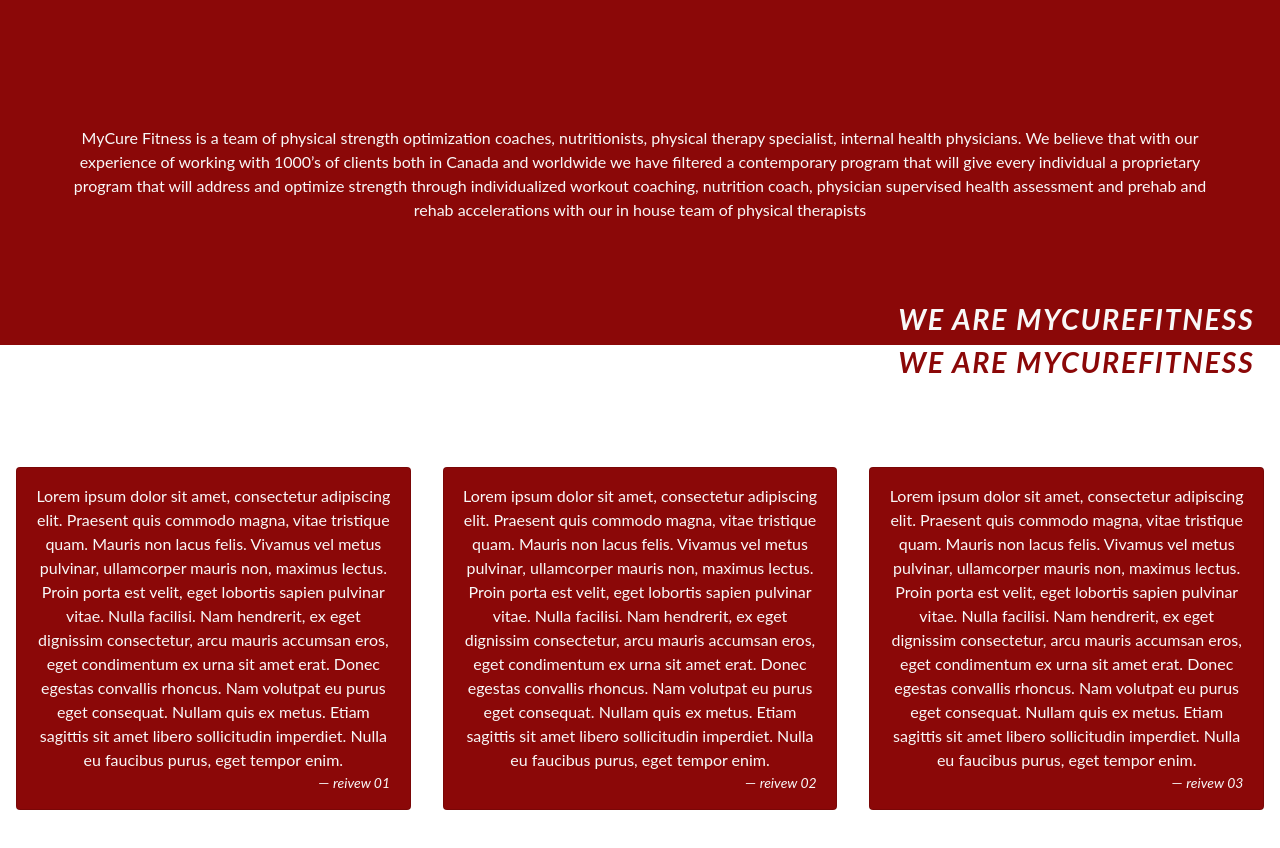
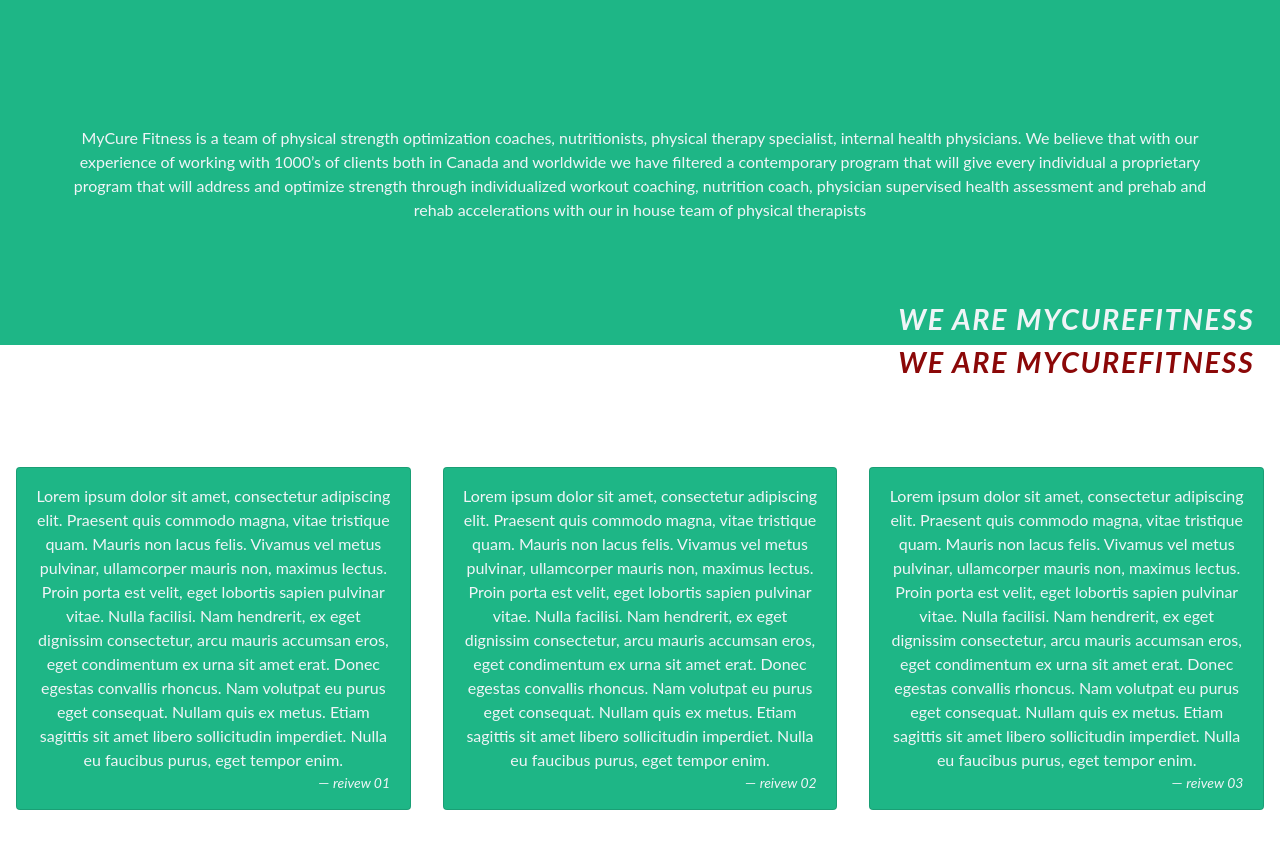
Before and after one commit to Aranesh22/mcf, a React (Create React App) app in the folder client/: page / in a window 1280 px wide. Shown: the part 470-1318 px from the top of the page. Built offline with nearby package versions, Linux system fonts and the light colour scheme.

Commit message:
Update Landing.css

```diff
--- a/client/src/css/Landing.css
+++ b/client/src/css/Landing.css
@@ -1,10 +1,10 @@
 body {
-    background: #F8F8F8;
+    background: #F0F4F7;
     overflow-x: hidden;
 }
 
 *{
-    color: #F8F8F8;
+    color: #F0F4F7;
     font-family: 'Lato', sans-serif;
     font-weight: 400;
 }
@@ -33,7 +33,7 @@
     margin-top: 25%;
 }
 .bgDiv{
-    background: #8B0808;
+    background: #1eb686;
     height: fit-content;
     overflow-wrap: normal;
 
@@ -46,17 +46,19 @@
 /* Landingpage css */
 
 .reviewCard.card {
-    background-color: #8B0808;
+    background-color: #1eb686;
     color: #8B0808;
     /* padding: 10%; */
-    max-width: fit-content;
-    min-width: min-content;
+    /* max-width: fit-content;
+    min-width: min-content; */
     margin: 1rem;
+    width: 50%;
+    /* min-height: ; */
 
 }
 
 .reviewDeck {
-    /* width: fit-content; */
+
     width: 100%;
 }
 
@@ -74,5 +76,24 @@
 .blockquote-footer{
     text-align:end;
     padding-right: 5%;
-    color: #F8F8F8 !important;
+    color: #F0F4F7 !important;
 }
+
+
+
+
+/* links page */
+.centerContainer {
+    display: flex;
+    flex-direction: column;
+    justify-content: center;
+    align-items: center;
+    height: 100%;
+
+}
+
+.linksContainer {
+    width: 80%;
+    margin: 5px;
+    text-align: center;
+}
```
